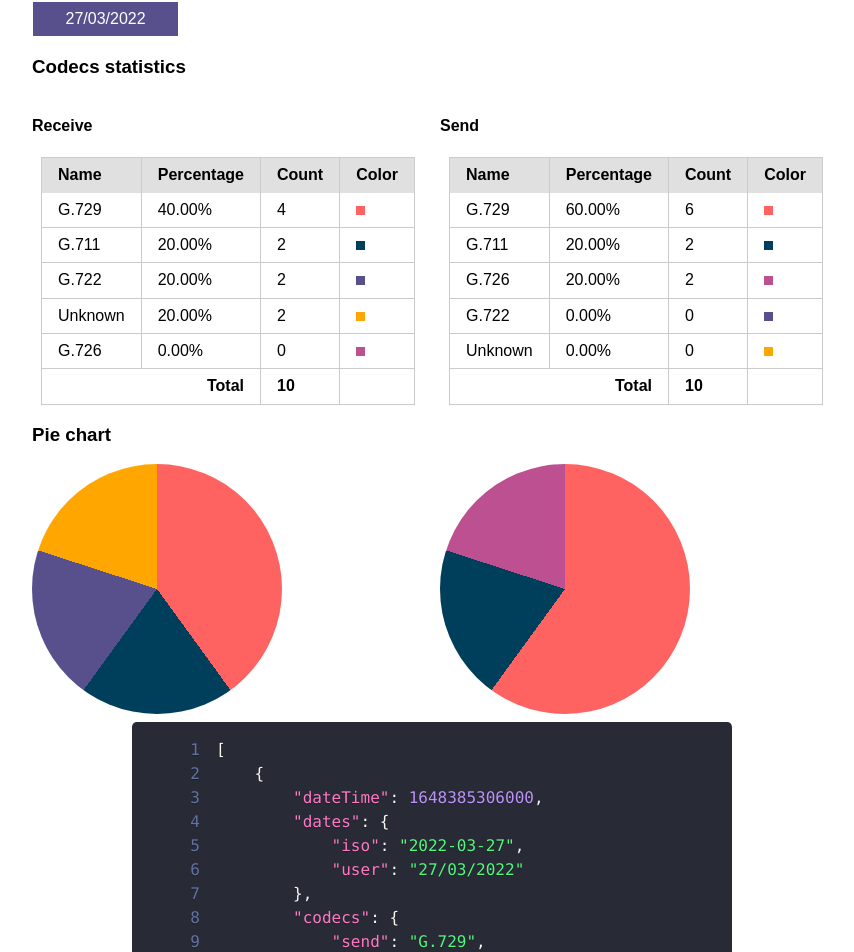
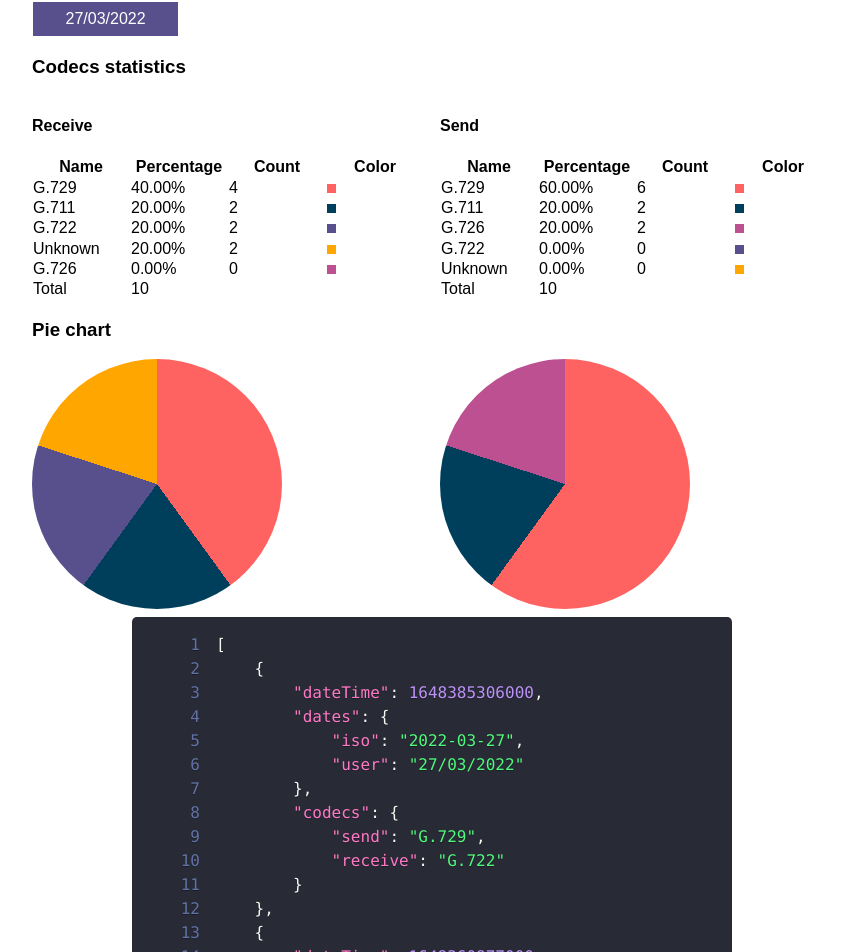
Before and after one commit to maurer2/fernsprecher-kodierer-dekodierer-schau, a React (Create React App) app in the folder app/: page /calls/2022-03-27 in a window 1280 px wide. Shown: the part 1042-1994 px from the top of the page, without its empty margins (208-1062 px from the left). Built offline with nearby package versions, Linux system fonts and the light colour scheme.

Commit message:
Added basic table markup for stitches

```diff
--- a/app/src/features/calls/components/Day/Day.styles.ts
+++ b/app/src/features/calls/components/Day/Day.styles.ts
@@ -1,5 +1,4 @@
-import { NavLink } from 'react-router-dom';
-import { styled, theme } from '../../../../global.styles';
+import { styled } from '../../../../global.styles';
 
 export const Day = styled('div', {
   display: 'block',
--- /dev/null
+++ b/app/src/features/calls/components/Statistics/Statistics.styles.ts
@@ -0,0 +1,32 @@
+import { styled, theme } from '../../../../global.styles';
+
+export const StatisticsTable = styled('table', {
+  display: 'grid',
+  gridTemplateColumns: '1fr 1fr 1fr 1fr',
+  // gridGap: '1rem',
+});
+
+// https://github.com/modulz/stitches/issues/214
+export const IgnoredTableElement = styled('div', {
+  display: 'contents',
+});
+
+export const StatisticsTableHead = styled(IgnoredTableElement, {});
+// StatisticsTableHead.defaultProps = { as: 'thead' }; // TS error
+
+export const StatisticsTableBody = styled(IgnoredTableElement, {});
+// StatisticsTableBody.defaultProps = { as: 'tbody' }; // TS error
+
+export const StatisticsTableFoot = styled(IgnoredTableElement, {});
+// StatisticsTableFoot.defaultProps = { as: 'tfoot' }; // TS error
+
+export const StatisticsTableRow = styled(IgnoredTableElement, {});
+// StatisticsTableRow.defaultProps = { as: 'tr' }; // TS error
+
+export const StatisticsTableHeadColumn = styled('th', {
+  background: 'red',
+});
+
+export const StatisticsTableColumn = styled('td', {
+  background: 'green',
+});
--- a/app/src/features/calls/components/Statistics/Statistics.tsx
+++ b/app/src/features/calls/components/Statistics/Statistics.tsx
@@ -1,6 +1,8 @@
-import React, { FC } from 'react';
+import React, { FC, Fragment } from 'react';
 
 import * as Types from './Statistics.types';
+import * as Styles from './Statistics.styles';
+
 import { colourCodecMap } from '../PieChart/constants';
 
 const Statistics: FC<Readonly<Types.StatisticsProps>> = ({ codecStatistics }) => {
@@ -23,18 +25,19 @@ const Statistics: FC<Readonly<Types.StatisticsProps>> = ({ codecStatistics }) =>
   }
 
   return (
-    <table className="pure-table pure-table-bordered">
-      <thead>
-        <tr>
+    <Styles.StatisticsTable>
+      <Styles.IgnoredTableElement as="thead">
+        <Styles.IgnoredTableElement as="tr">
           <th>Name</th>
           <th>Percentage</th>
           <th>Count</th>
           <th>Color</th>
-        </tr>
-      </thead>
-      <tbody>
+        </Styles.IgnoredTableElement>
+      </Styles.IgnoredTableElement>
+      <Styles.IgnoredTableElement as="tbody">
         {codecStatistics.map(([name, percentage, count]) => (
-          <tr key={name}>
+          <Fragment key={name}>
+            <Styles.IgnoredTableElement as="tr">
               <td>{name}</td>
               <td>
                 {percentage.toFixed(2)}
@@ -51,17 +54,17 @@ const Statistics: FC<Readonly<Types.StatisticsProps>> = ({ codecStatistics }) =>
                   }}
                 />
               </td>
-          </tr>
+            </Styles.IgnoredTableElement>
+          </Fragment>
         ))}
-      </tbody>
-      <tfoot>
-        <tr>
+      </Styles.IgnoredTableElement>
+      <Styles.IgnoredTableElement as="tfoot">
+        <Styles.IgnoredTableElement as="tr">
           <td colSpan={2}>Total</td>
           <td colSpan={1}>{numberOfEntriesTotal}</td>
-          <td />
-        </tr>
-      </tfoot>
-    </table>
+        </Styles.IgnoredTableElement>
+      </Styles.IgnoredTableElement>
+    </Styles.StatisticsTable>
   );
 };
 
```
Lines whose indentation alone changed are shown as unchanged.
